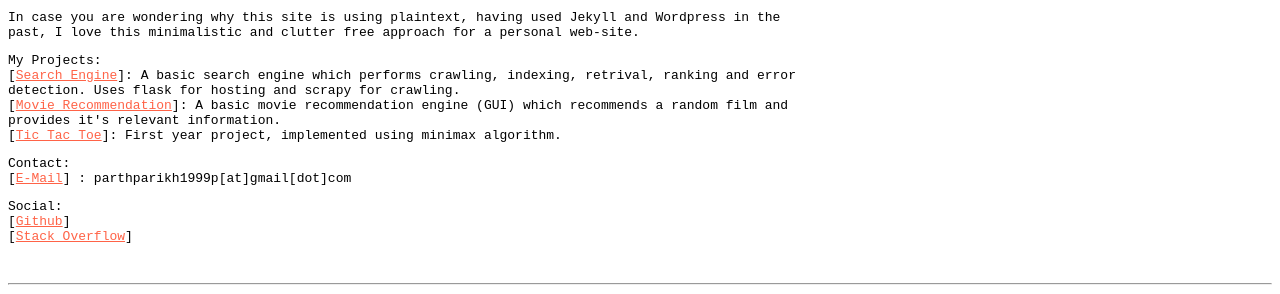
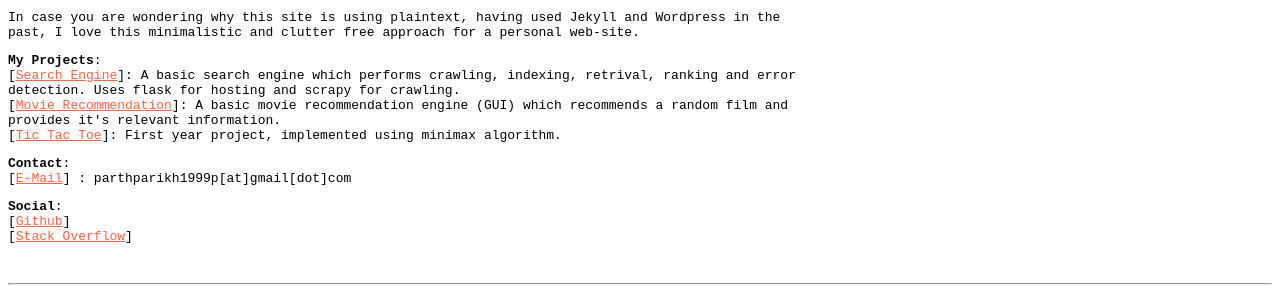
Before and after one commit to pncnmnp/pncnmnp.github.io, a plain HTML site: page index.html in a window 1280 px wide. Shown: the part 233-527 px from the top of the page. Drawn offline with Linux system fonts and the light colour scheme.

Commit message:
titles are bold now

```diff
--- a/index.html
+++ b/index.html
@@ -24,12 +24,12 @@
 
 		<pre>In case you are wondering why this site is using plaintext, having used Jekyll and Wordpress in the past, I love this minimalistic and clutter free approach for a personal web-site.</pre>
 
-		<pre>My Projects: <br>[<a href="https://github.com/pncnmnp/search-engine">Search Engine</a>]: A basic search engine which performs crawling, indexing, retrival, ranking and error detection. Uses flask for hosting and scrapy for crawling. <br>[<a href="https://github.com/pncnmnp/movie-recommendation-engine">Movie Recommendation</a>]: A basic movie recommendation engine (GUI) which recommends a random film and provides it's relevant information. <br>[<a href="https://github.com/pncnmnp/tic-tac-toe">Tic Tac Toe</a>]: First year project, implemented using minimax algorithm.</pre>
+		<pre><strong>My Projects</strong>: <br>[<a href="https://github.com/pncnmnp/search-engine">Search Engine</a>]: A basic search engine which performs crawling, indexing, retrival, ranking and error detection. Uses flask for hosting and scrapy for crawling. <br>[<a href="https://github.com/pncnmnp/movie-recommendation-engine">Movie Recommendation</a>]: A basic movie recommendation engine (GUI) which recommends a random film and provides it's relevant information. <br>[<a href="https://github.com/pncnmnp/tic-tac-toe">Tic Tac Toe</a>]: First year project, implemented using minimax algorithm.</pre>
 
 
-		<pre>Contact: <br>[<a href="mailto:parthparikh1999p@gmail.com">E-Mail</a>] : parthparikh1999p[at]gmail[dot]com</pre>
+		<pre><strong>Contact</strong>: <br>[<a href="mailto:parthparikh1999p@gmail.com">E-Mail</a>] : parthparikh1999p[at]gmail[dot]com</pre>
 
-		<pre>Social: <br>[<a href="https://github.com/pncnmnp" target="_blank">Github</a>]<br>[<a href="https://stackoverflow.com/users/7543474/mie-ppa" target="_blank">Stack Overflow</a>]</pre>
+		<pre><strong>Social</strong>: <br>[<a href="https://github.com/pncnmnp" target="_blank">Github</a>]<br>[<a href="https://stackoverflow.com/users/7543474/mie-ppa" target="_blank">Stack Overflow</a>]</pre>
 
 		<footer>
 			<br>
```
